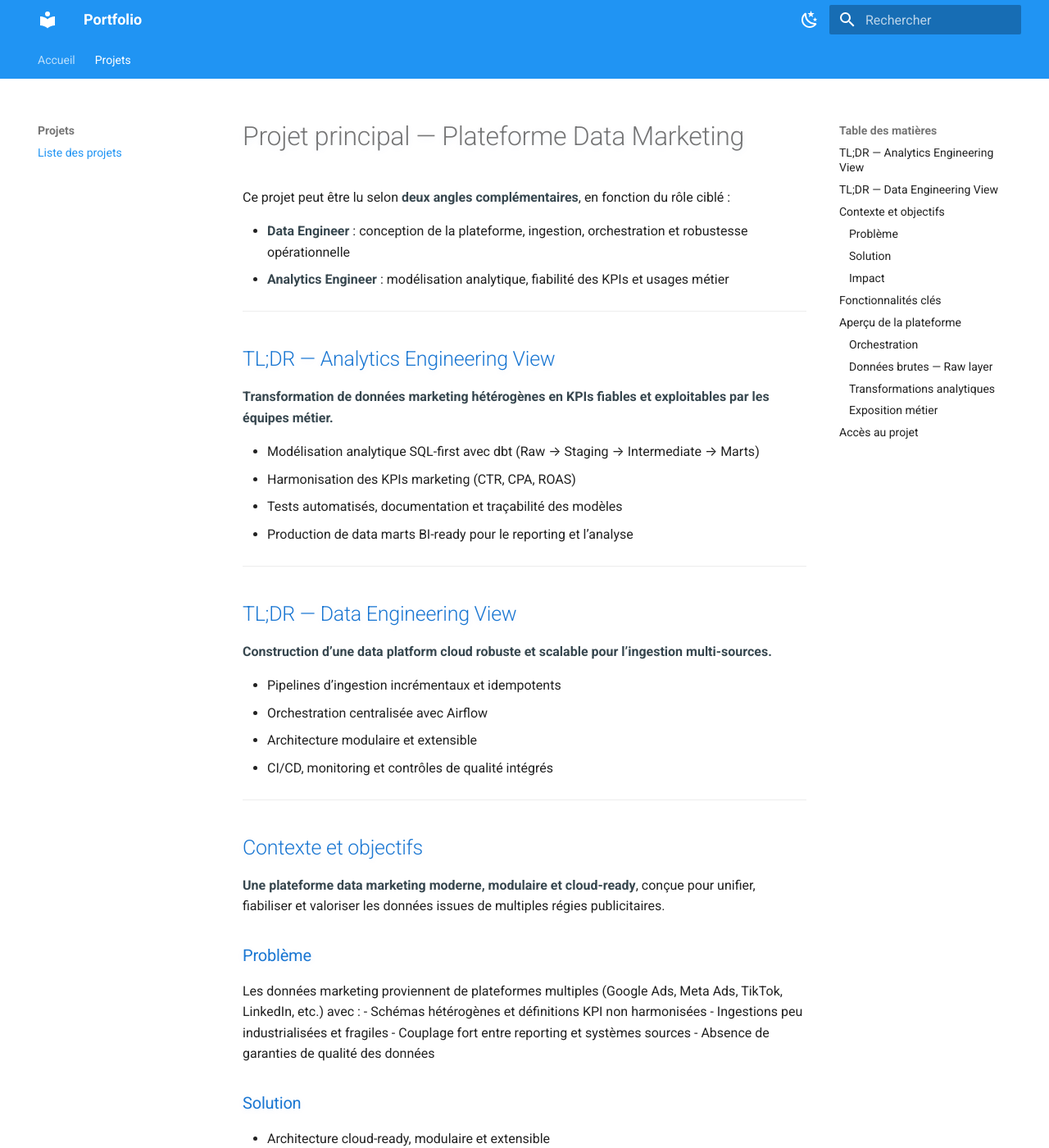
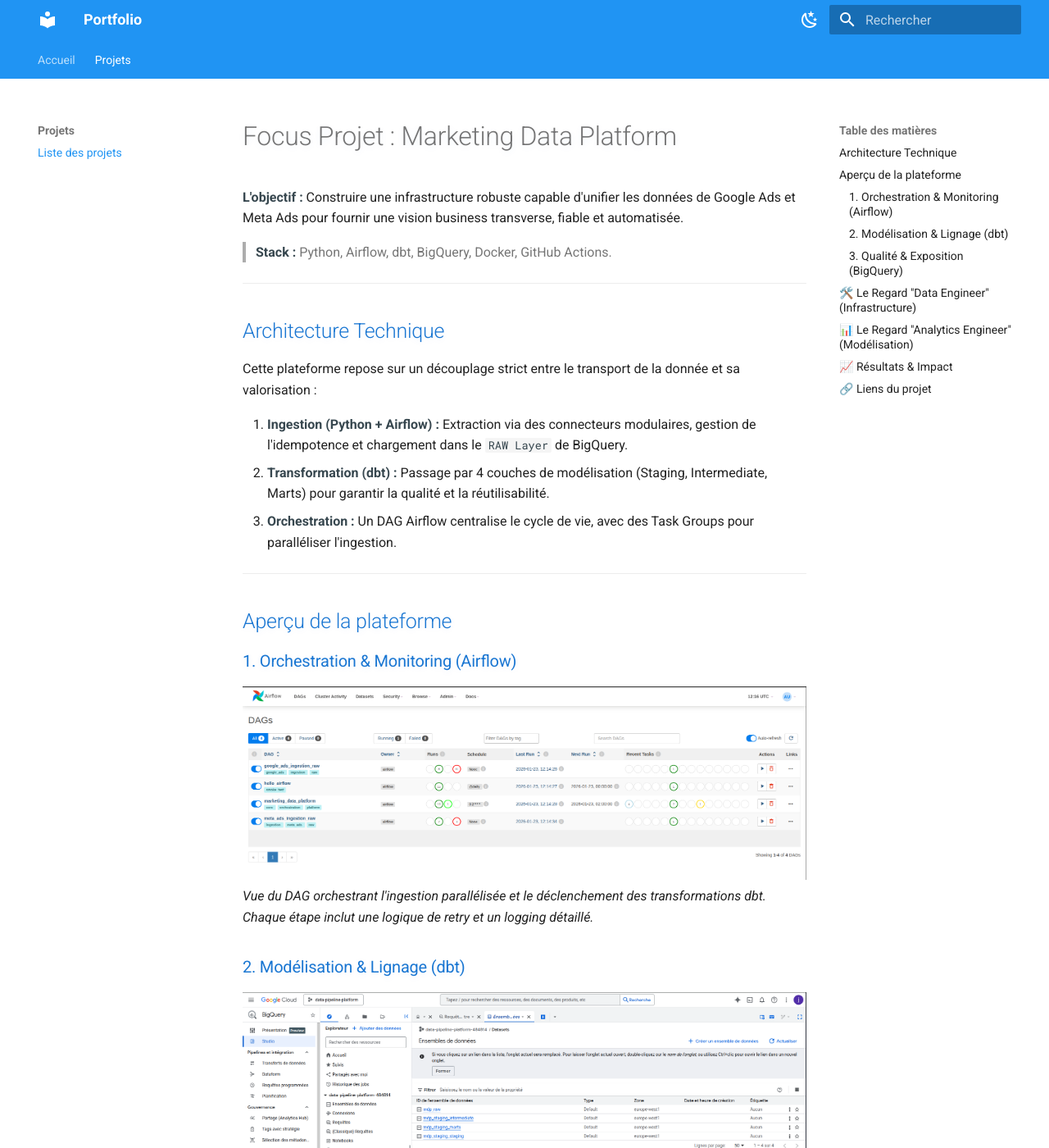
Before and after one commit to y-ikli/portfolio, an MkDocs documentation site: the page built from docs/projets/index.md, in a window 1280 px wide and 1400 px high. Shown: the whole window at 82% size. Built offline with MkDocs 1.6.1 and Material for MkDocs 9.7.7, drawn with Linux system fonts in a browser that asks for light colours; some of the changed text lies outside the part shown.

Commit message:
update content review

```diff
--- a/docs/index.md
+++ b/docs/index.md
@@ -1,62 +1,57 @@
-# Portfolio — Younes IKLI
+# Younes IKLI — Data & Analytics Engineer
 
 <p align="center">
-  <a href="https://github.com/y-ikli" target="_blank" rel="noopener">
-    <img src="https://img.shields.io/badge/GitHub-100000?style=flat&logo=github&logoColor=white" alt="GitHub">
+  <a href="https://github.com/y-ikli" target="_blank">
+    <img src="https://img.shields.io/badge/GitHub-100000?style=for-the-badge&logo=github&logoColor=white" alt="GitHub">
   </a>
-  <a href="https://linkedin.com/in/younes-ikli" target="_blank" rel="noopener">
-    <img src="https://img.shields.io/badge/LinkedIn-0A66C2?style=flat&logo=linkedin&logoColor=white" alt="LinkedIn">
+  <a href="https://linkedin.com/in/younes-ikli" target="_blank">
+    <img src="https://img.shields.io/badge/LinkedIn-0A66C2?style=for-the-badge&logo=linkedin&logoColor=white" alt="LinkedIn">
   </a>
   <a href="mailto:younes.ikli@gmail.com">
-    <img src="https://img.shields.io/badge/Email-D14836?style=flat&logo=gmail&logoColor=white" alt="Email">
+    <img src="https://img.shields.io/badge/Email-D14836?style=for-the-badge&logo=gmail&logoColor=white" alt="Email">
   </a>
 </p>
 
----
-
-## Présentation
-
-Ingénieur Data orienté produit, j’interviens au croisement du **Data Engineering** et de l’**Analytics Engineering**.
-Je conçois des plateformes data robustes et des couches analytiques fiables, permettant de transformer des données
-complexes en **indicateurs clairs et actionnables** pour les équipes produit et métier.
+## À propos
+Ingénieur Data spécialisé dans la **Modern Data Stack**, j'évolue à la frontière entre l'ingénierie d'infrastructure et la modélisation métier. Mon objectif : transformer des flux de données brutes complexes en actifs stratégiques fiables et actionnables.
 
 ---
 
-## TL;DR – Analytics Engineering View
-<a id="tldr--analytics-engineering-view"></a>
+## Expertise Hybride
 
-**Construction et fiabilisation de la couche analytique au service du produit et du business.**
-
-- Modélisation analytique SQL-first avec dbt (facts / dimensions, grain maîtrisé)
-- Harmonisation et gouvernance des KPIs métier
-- Tests automatisés, documentation et qualité des données en production
-- Livraison de data marts BI-ready pour équipes produit, business et clients
+| 🏗️ Data Engineering View | 📊 Analytics Engineering View |
+| :--- | :--- |
+| **Focus :** Fiabilité & Scalabilité | **Focus :** Qualité & Valeur Métier |
+| Ingestion multi-sources & Pipelines incrémentaux | Modélisation SQL-first (Kimball/Star Schema) |
+| Orchestration complexe (Airflow, Task Groups) | Gouvernance des KPIs & Documentation dbt |
+| Infrastructure as Code & CI/CD (GitHub Actions) | Tests de données automatisés & Data Contracts |
+| *Stack: Python, Airflow, Docker, Cloud Warehouses* | *Stack: dbt, SQL (Expert), BigQuery, Snowflake* |
 
 ---
 
-## TL;DR – Data Engineering View
-<a id="tldr--data-engineering-view"></a>
+## Projet Phare : Marketing Data Platform
+*Une plateforme end-to-end unifiant les données de régies hétérogènes (Google Ads, Meta, etc.) dans un entrepôt de données cloud.*
 
-**Conception et exploitation de data platforms fiables et scalables en environnement cloud.**
+### Pourquoi ce projet est unique :
+Ce projet illustre ma capacité à gérer un cycle de vie data complet avec deux angles de lecture :
 
-- Ingestion multi-sources et pipelines incrémentaux orchestrés (Airflow)
-- Architectures modulaires, cloud-ready et orientées production
-- Monitoring, CI/CD et observabilité des pipelines
-- Scalabilité, résilience et maintenabilité des systèmes data
+* **L'excellence opérationnelle (DE) :** Architecture modulaire permettant d'ajouter une source en moins d'un jour, ingestion idempotente et monitoring de volumétrie.
+* **La précision analytique (AE) :** Unification de schémas disparates dans un Data Mart unique, garantissant des KPIs (ROAS, CPA) 100% fiables grâce aux tests dbt.
+
+➡️ **[Explorer le projet](./projets/index.md)** | **[Voir le code sur GitHub](https://github.com/y-ikli/media-data-platform)**
 
 ---
 
-## Projet principal
+## Compétences Techniques
 
-Un projet end-to-end illustrant un **socle data unique**, lisible selon deux angles complémentaires :
-
-- **Analytics Engineering** : modélisation analytique, KPIs, qualité et usages métier
-- **Data Engineering** : ingestion, orchestration, architecture et robustesse production
-
-➡️ **[Voir le projet](projets/index.md)**
+* **Languages :** Python (Expert), SQL (Expert)
+* **Data Ops :** Airflow, Docker, CI/CD
+* **Transformation :** dbt, Data Modeling
+* **Warehouses :** BigQuery, Snowflake, PostgreSQL
+* **Data Quality :** Great Expectations, dbt-tests, Pytest
 
 ---
 
-<div style="font-size:0.9em; opacity:0.75;">
-Contexte professionnel et technique : <a href="experiences/">consulter</a>
+<div style="font-size:0.9em; opacity:0.8;">
+Consulter mon <a href="experiences.md">parcours professionnel</a>
 </div>
--- a/docs/projets/index.md
+++ b/docs/projets/index.md
@@ -1,98 +1,70 @@
-# Projet principal — Plateforme Data Marketing
+# Focus Projet : Marketing Data Platform
 
-Ce projet peut être lu selon **deux angles complémentaires**, en fonction du rôle ciblé :
+**L'objectif :** Construire une infrastructure robuste capable d'unifier les données de Google Ads et Meta Ads pour fournir une vision business transverse, fiable et automatisée.
 
-- **Data Engineer** : conception de la plateforme, ingestion, orchestration et robustesse opérationnelle
-- **Analytics Engineer** : modélisation analytique, fiabilité des KPIs et usages métier
+> **Stack :** Python, Airflow, dbt, BigQuery, Docker, GitHub Actions.
 
 ---
 
-## TL;DR — Analytics Engineering View
-<a id="analytics-engineering-view"></a>
+## Architecture Technique
 
-**Transformation de données marketing hétérogènes en KPIs fiables et exploitables par les équipes métier.**
+Cette plateforme repose sur un découplage strict entre le transport de la donnée et sa valorisation :
 
-- Modélisation analytique SQL-first avec dbt (Raw → Staging → Intermediate → Marts)
-- Harmonisation des KPIs marketing (CTR, CPA, ROAS)
-- Tests automatisés, documentation et traçabilité des modèles
-- Production de data marts BI-ready pour le reporting et l’analyse
-
----
-
-## TL;DR — Data Engineering View
-<a id="data-engineering-view"></a>
-
-**Construction d’une data platform cloud robuste et scalable pour l’ingestion multi-sources.**
-
-- Pipelines d’ingestion incrémentaux et idempotents
-- Orchestration centralisée avec Airflow
-- Architecture modulaire et extensible
-- CI/CD, monitoring et contrôles de qualité intégrés
-
----
-
-## Contexte et objectifs
-
-**Une plateforme data marketing moderne, modulaire et cloud-ready**, conçue pour unifier, fiabiliser et valoriser
-les données issues de multiples régies publicitaires.
-
-### Problème
-Les données marketing proviennent de plateformes multiples (Google Ads, Meta Ads, TikTok, LinkedIn, etc.) avec :
-- Schémas hétérogènes et définitions KPI non harmonisées
-- Ingestions peu industrialisées et fragiles
-- Couplage fort entre reporting et systèmes sources
-- Absence de garanties de qualité des données
-
-### Solution
-- Architecture cloud-ready, modulaire et extensible
-- Ajout de nouveaux connecteurs via interface standardisée
-- Pipelines d’ingestion incrémentaux et testés (Airflow, dbt, CI/CD)
-- Séparation stricte des couches analytiques
-- Monitoring, tests automatisés et documentation intégrée
-
-### Impact
-- Ajout de nouvelles sources en moins d’un jour (vs. plusieurs semaines)
-- Données fiables en production grâce aux tests automatisés
-- Centralisation des données pour accélérer la prise de décision et les usages analytiques
-
----
-
-## Fonctionnalités clés
-
-- Ingestion multi-sources incrémentale et idempotente
-- Orchestration et transformations analytiques industrialisées
-- Tests, monitoring et CI/CD intégrés
-- Déploiement cloud-ready (BigQuery, Snowflake)
+1.  **Ingestion (Python + Airflow) :** Extraction via des connecteurs modulaires, gestion de l'idempotence et chargement dans le `RAW Layer` de BigQuery.
+2.  **Transformation (dbt) :** Passage par 4 couches de modélisation (Staging, Intermediate, Marts) pour garantir la qualité et la réutilisabilité.
+3.  **Orchestration :** Un DAG Airflow centralise le cycle de vie, avec des Task Groups pour paralléliser l'ingestion.
 
 ---
 
 ## Aperçu de la plateforme
 
-### Orchestration
+### 1. Orchestration & Monitoring (Airflow)
 ![DAG Airflow — orchestration des pipelines](../img/airflow_dag_detail.png)
+*Vue du DAG orchestrant l'ingestion parallélisée et le déclenchement des transformations dbt. Chaque étape inclut une logique de retry et un logging détaillé.*
 
-*DAGs Airflow orchestrant l’ingestion multi-sources et les transformations analytiques.*
+### 2. Modélisation & Lignage (dbt)
+![Transformations dbt — modèles et dépendances](../img/dbt_transformations_sql.png)
+*Structure des transformations en couches. Le passage du `Staging` au `Mart` permet d'isoler les règles de gestion métier de la structure brute des APIs.*
 
-### Données brutes — Raw layer
-![Tables raw Google Ads et Meta Ads](../img/data_quality_monitoring.png)
-
-*Tables brutes issues de Google Ads et Meta Ads.*
-
-### Transformations analytiques
-![Transformations dbt — modèles et dépendances](../img/dbt_transformations_sql.png)
-
-*Modèles dbt structurés en couches staging, intermediate et marts.*
-
-### Exposition métier
+### 3. Qualité & Exposition (BigQuery)
 ![Tables marts — datasets métier](../img/marts.png)
-
-*Datasets analytiques orientés métier pour la BI, le reporting et l’analyse.*
+*Exposition des Data Marts finaux dans BigQuery. Les données sont nettoyées, typées et prêtes pour être consommées par un outil de BI (Looker, Tableau).*
 
 ---
 
-## Accès au projet
-L’ensemble du code source, de la documentation technique et des choix d’architecture est disponible sur GitHub :
-[Consulter le dépôt GitHub](https://github.com/y-ikli/media-data-platform)
+## 🛠️ Le Regard "Data Engineer" (Infrastructure)
 
+*Comment j'ai assuré la robustesse du système :*
+
+* **Design Pattern "Connector" :** Développement d'une interface Python abstraite. L'ajout d'une nouvelle source se fait par configuration, garantissant une maintenance simplifiée.
+* **Ingestion Idempotente :** Utilisation de stratégies de chargement `Write-Truncate` sur partitions quotidiennes pour permettre de relancer n'importe quel pipeline sans risque de doublons.
+* **Contrôles de Volumétrie :** Script de monitoring comparant le nombre de lignes ingérées avec les moyennes historiques pour détecter les anomalies d'API.
 
 ---
+
+## 📊 Le Regard "Analytics Engineer" (Modélisation)
+
+*Comment j'ai transformé la donnée en actif métier :*
+
+* **Unification Cross-Canal :** Harmonisation des schémas de Google et Meta (ex: `spend`, `clicks`, `impressions`) dans un modèle unique pour calculer un **ROAS global**.
+* **Data Quality as a Code :**
+    * Implémentation de tests `not_null` et `unique` sur les clés primaires.
+    * Tests de cohérence métier (ex: le coût ne peut pas être négatif).
+* **Documentation & Gouvernance :** Chaque colonne est documentée dans dbt, facilitant l'onboarding des analystes et la compréhension des KPIs.
+
+---
+
+## 📈 Résultats & Impact
+
+* **Fiabilité :** Détection proactive des erreurs d'API avant qu'elles n'atteignent les rapports métier.
+* **Agilité :** Passage d'une gestion manuelle par exports CSV à une plateforme 100% automatisée.
+* **Scalabilité :** Architecture prête à accueillir de nouvelles sources ou des modèles de prédiction (Machine Learning).
+
+---
+
+## 🔗 Liens du projet
+
+* **[Code Source sur GitHub](https://github.com/y-ikli/media-data-platform)** : Exploration de l'architecture, des DAGs Airflow et des modèles dbt.
+* **[Documentation Technique sur Github](https://github.com/y-ikli/media-data-platform/blob/main/docs/architecture.md)** : Détails des choix d'ingénierie et de la modélisation des données.
+
+---
```
